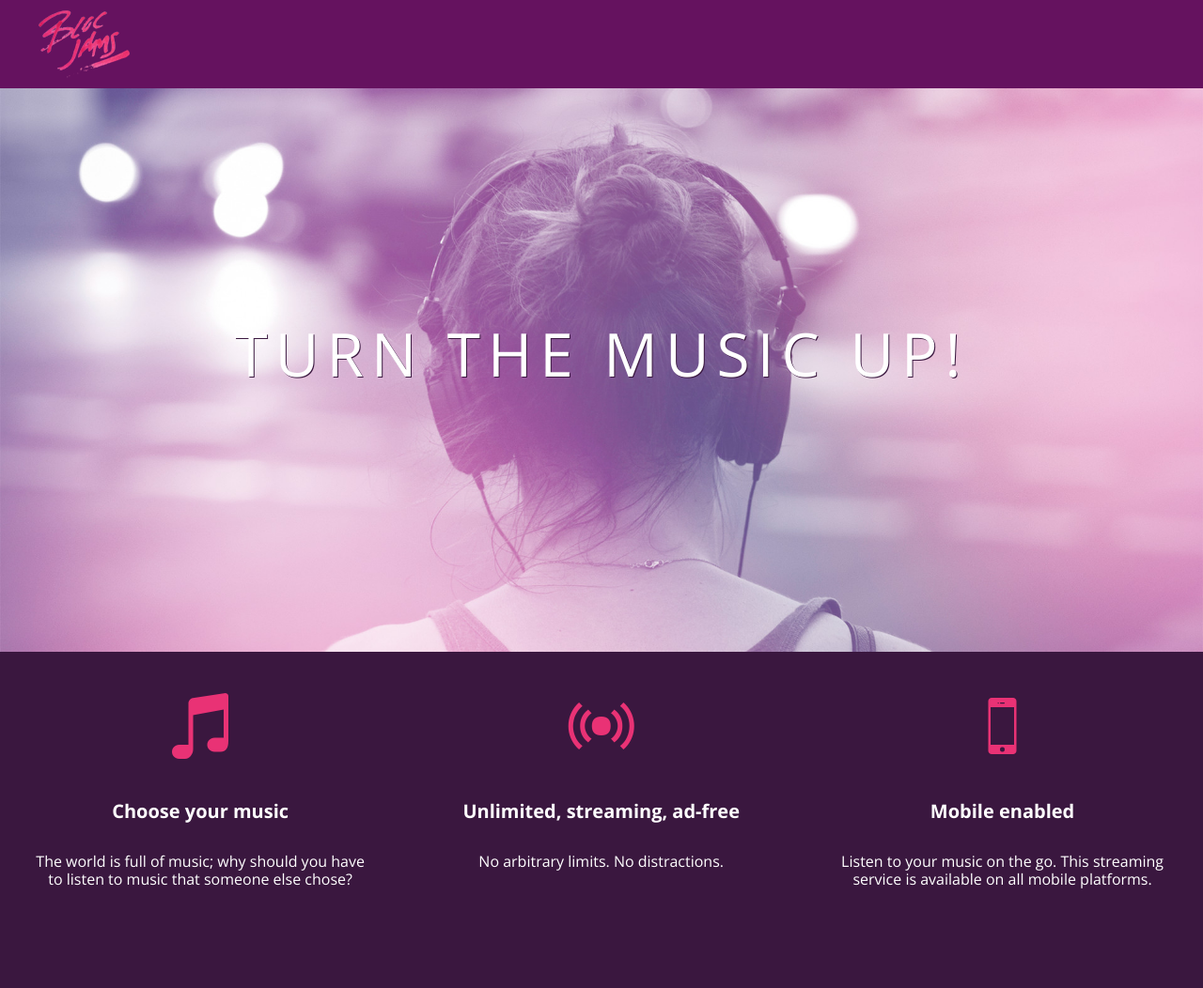
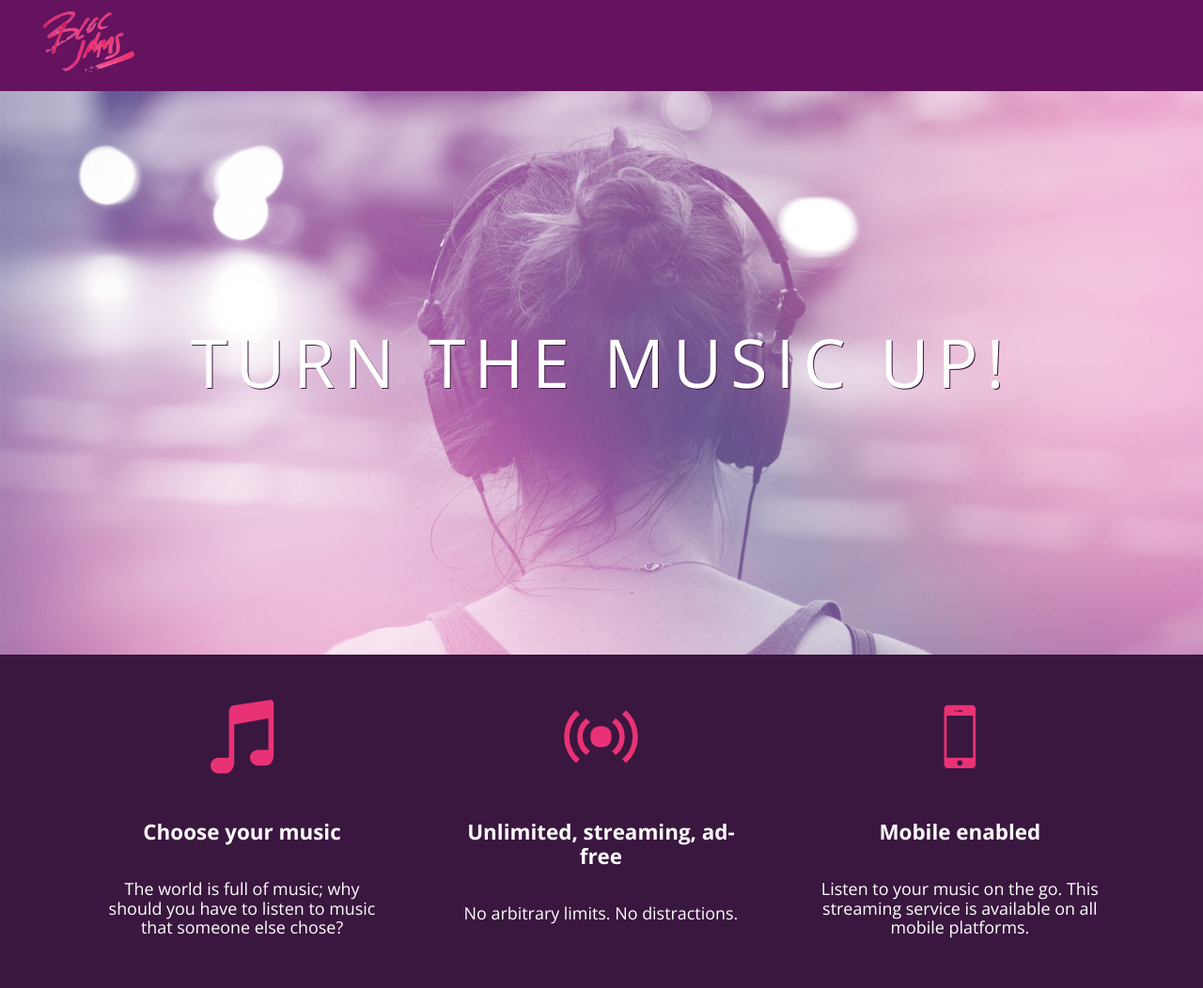
Before and after one commit to jhower/bloc-jams, a plain HTML site: page index.html in a window 1280 px wide. Shown: the whole page at 94% size. Before the commit the page ends 993 px from the top, so only its background shows below. Drawn offline with nearby package versions, Linux system fonts and the light colour scheme; files that its build step writes are made by us from their sources.

Commit message:
Checkpoint 4 complete

```diff
--- a/index.html
+++ b/index.html
@@ -2,10 +2,12 @@
  <html>
      <head>
        <title>Bloc Jams</title>
+       <meta name="viewport" content="width=device-width, initial-scale=1">
        <link rel="stylesheet" type="text/css" href="https://fonts.googleapis.com/css?family=Open+Sans:400,800,600,700,300">
          <link rel="stylesheet" type="text/css" href="https://code.ionicframework.com/ionicons/2.0.1/css/ionicons.min.css">
        <link rel="stylesheet" type="text/css" href="styles/normalize.css">
        <link rel="stylesheet" type="text/css" href="styles/main.css">
+       <link rel="stylesheet" type="text/css" href="styles/landing.css">
      </head>
      <body>
      <body class="landing">
@@ -17,19 +19,22 @@
        <section class="hero-content">
        <h1 class="hero-title">Turn the music up!</h1>
        </section>
+
+
        <section class="selling-points"> <!-- selling points -->
-             <div class="point">
+       <section class="selling-points container"> <!-- selling points -->
+             <div class="point column third">
                  <span class="ion-music-note"></span>
                  <h5 class="point-title">Choose your music</h5>
                  <p class="point-description">The world is full of music; why should you have to listen to music that someone else chose?</p>
           </div>
           <div>
-            <div class="point">
+            <div class="point column third">
              <span class="ion-radio-waves"></span>
              <h5 class="point-title">Unlimited, streaming, ad-free</h5>
              <p class="point-description">No arbitrary limits. No distractions.</p>
           </div>
-            <div class="point">
+            <div class="point column third">
                  <span class="ion-iphone"></span>
                  <h5 class="point-title">Mobile enabled</h5>
                  <p class="point-description">Listen to your music on the go. This streaming service is available on all mobile platforms.</p>
--- /dev/null
+++ b/styles/landing.css
@@ -0,0 +1,48 @@
+body.landing {
+     background-color: rgb(58,23,63);
+ }
+
+ .hero-content {
+     position: relative;
+     min-height: 600px;
+     background-image: url(../assets/images/bloc_jams_bg.jpg);
+     background-repeat: no-repeat;
+     background-position: center center;
+     background-size: cover;
+ }
+
+ .hero-content .hero-title {
+     position: absolute;
+     top: 40%;
+     -webkit-transform: translateY(-50%);
+     -moz-transform: translateY(-50%);
+     transform: translateY(-50%);
+     width: 100%;
+     text-align: center;
+     font-size: 4rem;
+     font-weight: 300;
+     text-transform: uppercase;
+     letter-spacing: 0.5rem;
+     text-shadow: 1px 1px 0px rgb(58,23,63);
+ }
+
+ .selling-points {
+     position: relative;
+ }
+
+ .point {
+     position: relative;
+     padding: 2rem;
+     text-align: center;
+ }
+
+ .point .point-title {
+     font-size: 1.25rem;
+ }
+
+ .ion-music-note,
+ .ion-radio-waves,
+ .ion-iphone {
+     color: rgb(233,50,117);
+     font-size: 5rem;
+ }
--- a/styles/main.css
+++ b/styles/main.css
@@ -81,3 +81,33 @@ html {
          color: rgb(233,50,117);
          font-size: 5rem;
      }
+     /* Medium and small screens (640px) */
+      @media (min-width: 640px) {
+        html { font-size: 112%; }
+      }
+
+      /* Large screens (1024px) */
+      @media (min-width: 1024px) {
+        html { font-size: 120%; }
+      }
+      .container {
+          margin: 0 auto;
+          max-width: 64rem;
+      }
+
+      /* Medium screens (640px) */
+      @media (min-width: 640px) {
+          html { font-size: 112%; }
+      }
+      .column {
+               float: left;
+               padding-left: 1rem;
+               padding-right: 1rem;
+           }
+           .column.full { width: 100%; }
+                .column.two-thirds { width: 66.7%; }
+                .column.half { width: 50%; }
+                .column.third { width: 33.3%; }
+                .column.fourth { width: 25%; }
+                .column.flow-opposite { float: right; }
+            }
```
